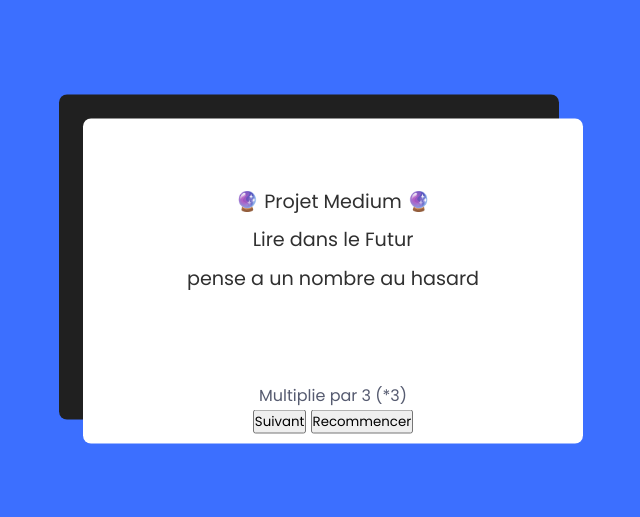
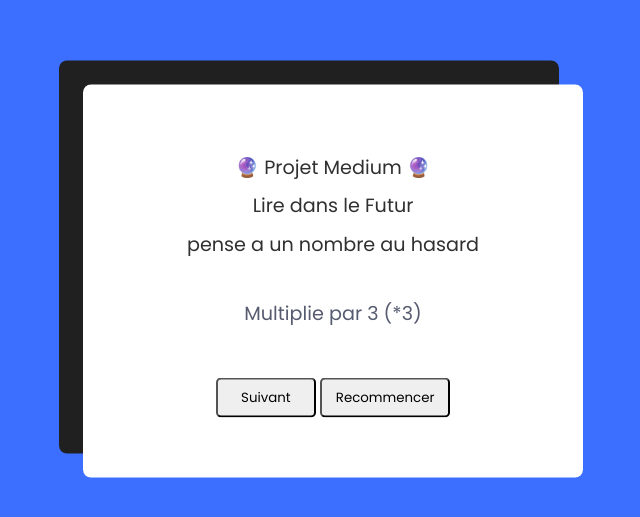
Before and after one commit to YvanNjanko/mediumproject_Futur, a website with bundled scripts: page index.html in a window 1280 px wide. Shown: the part 119-636 px from the top of the page, without its empty margins (307-947 px from the left). Built offline with nearby package versions, Linux system fonts and the light colour scheme.

Commit message:
init project

```diff
--- a/public/style.css
+++ b/public/style.css
@@ -22,7 +22,29 @@
   }
 
   #game{
-    height: 200px;
+    height: 150px;
+  }
+
+  .text{
+    margin-bottom: 50px;
+  }
+
+  .btn{
+    margin-bottom: 50px;
+  }
+
+  .next{
+    height: 40px;
+    width: 100px;
+    padding: auto;
+    border-radius: 5px;
+  }
+
+  .restart{
+    height: 40px;
+    width: 130px;
+    padding: auto;
+    border-radius: 5px;
   }
 
   h3 {
@@ -33,7 +55,7 @@
   }
 
   p {
-    font-size: 1em;
+    font-size: 1.2em;
     font-weight: 400;
     color: #565b70;
     word-break: break-all;
```
Also changed, not shown: index.html (+1 -1 lines).
